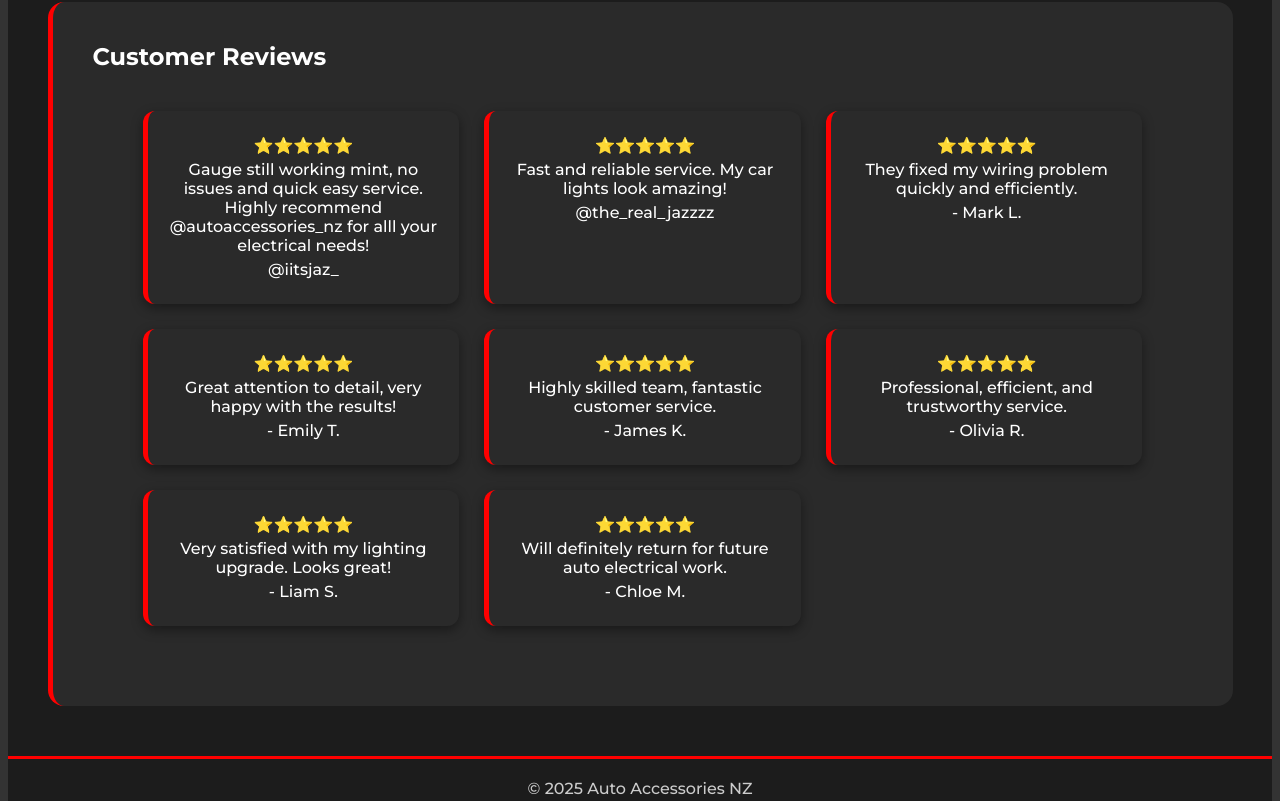
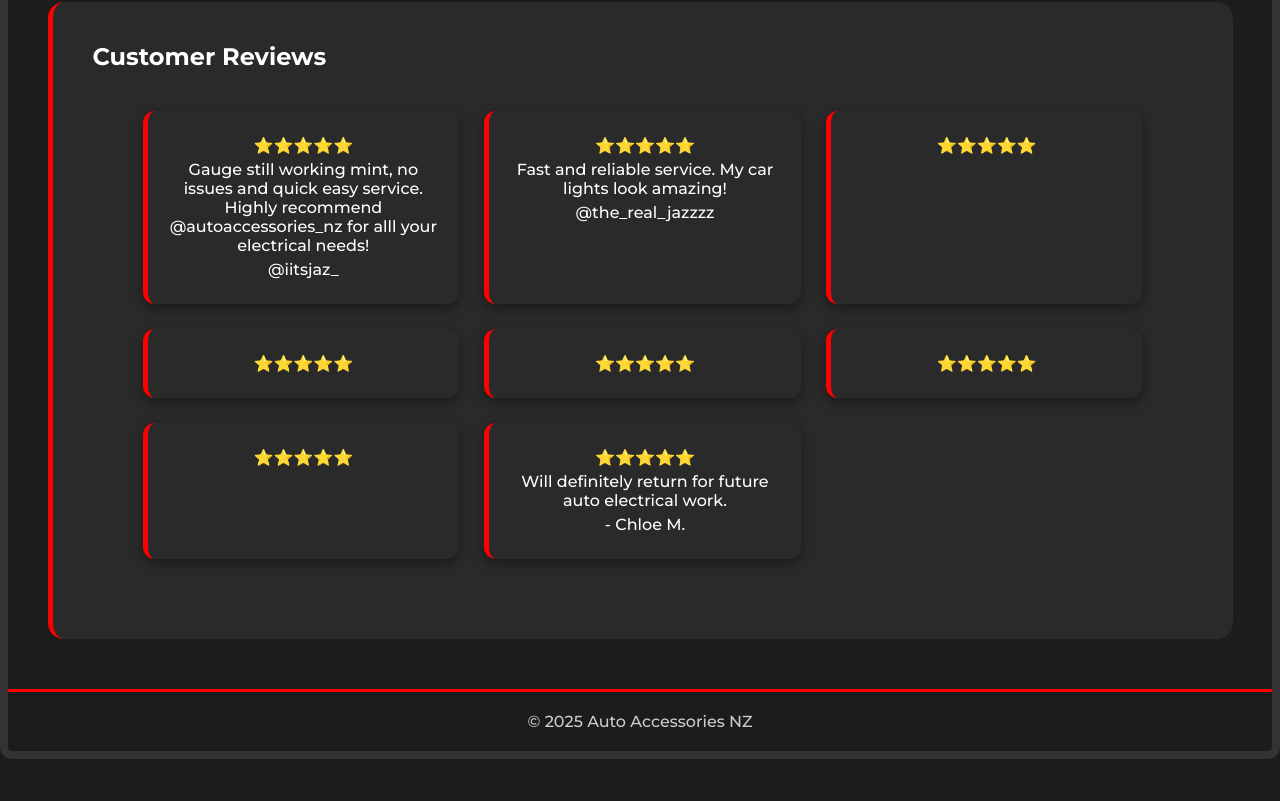
Before and after one commit to sraiyanbusiness/auto-accessories-web, a plain HTML site: page reviews.html in a window 1280 px wide. Shown: the part 559-1360 px from the top of the page. After the commit the page ends 1318 px from the top, so only its background shows below. Drawn offline with Linux system fonts and the light colour scheme; files whose address does not match are found by name.

Commit message:
Update reviews.html

```diff
--- a/reviews.html
+++ b/reviews.html
@@ -45,28 +45,28 @@
         </div>
         <div class="card">
             <p>⭐⭐⭐⭐⭐</p>
-            <p>They fixed my wiring problem quickly and efficiently.</p>
-            <p>- Mark L.</p>
+            <p></p>
+            <p></p>
         </div>
         <div class="card">
             <p>⭐⭐⭐⭐⭐</p>
-            <p>Great attention to detail, very happy with the results!</p>
-            <p>- Emily T.</p>
+            <p></p>
+            <p> </p>
         </div>
         <div class="card">
             <p>⭐⭐⭐⭐⭐</p>
-            <p>Highly skilled team, fantastic customer service.</p>
-            <p>- James K.</p>
+            <p></p>
+            <p></p>
         </div>
         <div class="card">
             <p>⭐⭐⭐⭐⭐</p>
-            <p>Professional, efficient, and trustworthy service.</p>
-            <p>- Olivia R.</p>
+            <p></p>
+            <p></p>
         </div>
         <div class="card">
             <p>⭐⭐⭐⭐⭐</p>
-            <p>Very satisfied with my lighting upgrade. Looks great!</p>
-            <p>- Liam S.</p>
+            <p></p>
+            <p></p>
         </div>
         <div class="card">
             <p>⭐⭐⭐⭐⭐</p>
```
